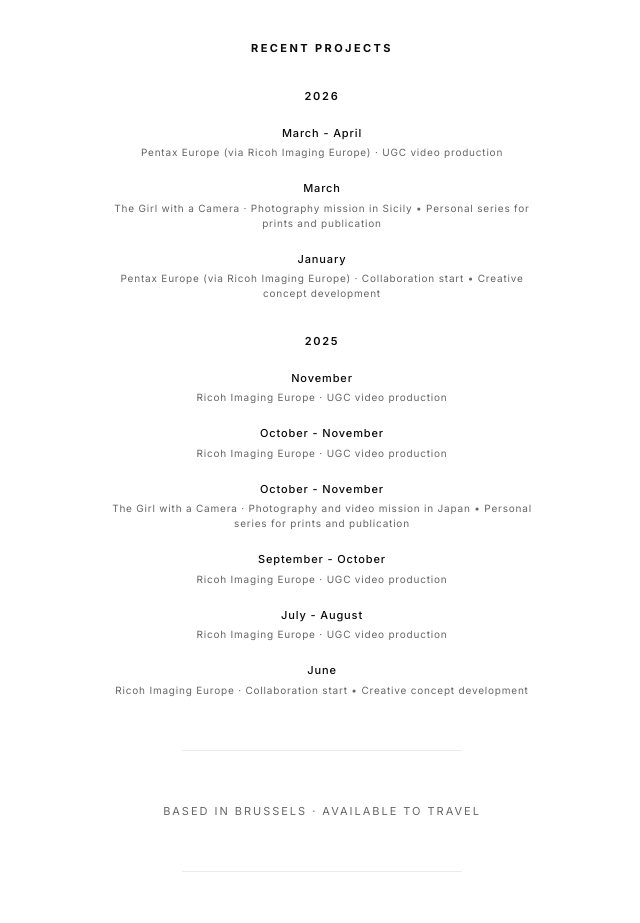
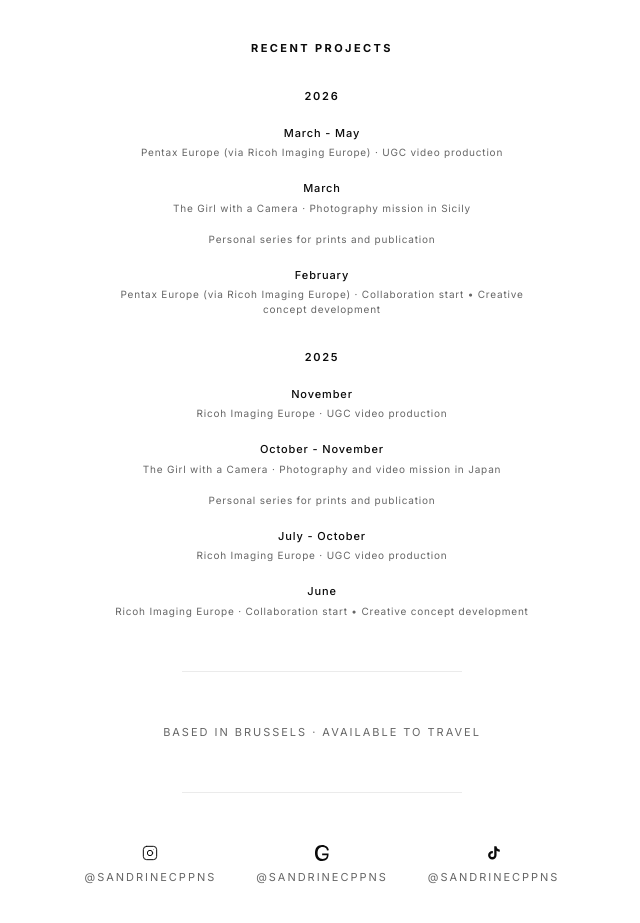
Before and after one commit to thegirlwithacamera/thegirlwithacamera, a Next.js app: page /en/about in a window 1280 px wide. Shown: the part 940-1863 px from the top of the page, without its empty margins (318-958 px from the left). Built offline with nearby package versions, Linux system fonts and the light colour scheme.

Commit message:
Fix Recent Projects formatting: consistent separators, série personnelle on separate line

```diff
--- a/app/[lang]/about/page.tsx
+++ b/app/[lang]/about/page.tsx
@@ -52,26 +52,22 @@ const BRANDS = ["RICOH EUROPE", "PENTAX EUROPE", "INSTA360"];
 
 const RECENT_PROJECTS = {
   fr: [
-    { year: "2026", month: "Mars - Avril", client: "Pentax Europe (via Ricoh Imaging Europe)", desc: "Production vidéo UGC" },
-    { year: "2026", month: "Mars", client: "The Girl with a Camera", desc: "Mission photographique en Sicile • Série personnelle en vue de tirages et édition" },
-    { year: "2026", month: "Janvier", client: "Pentax Europe (via Ricoh Imaging Europe)", desc: "Début de collaboration • Développement des concepts" },
-    { year: "2025", month: "Novembre", client: "Ricoh Imaging Europe", desc: "Production vidéo UGC" },
-    { year: "2025", month: "Octobre - Novembre", client: "Ricoh Imaging Europe", desc: "Production vidéo UGC" },
-    { year: "2025", month: "Octobre - Novembre", client: "The Girl with a Camera", desc: "Mission photo et vidéo au Japon • Série personnelle en vue de tirages et édition" },
-    { year: "2025", month: "Septembre - Octobre", client: "Ricoh Imaging Europe", desc: "Production vidéo UGC" },
-    { year: "2025", month: "Juillet - Août", client: "Ricoh Imaging Europe", desc: "Production vidéo UGC" },
-    { year: "2025", month: "Juin", client: "Ricoh Imaging Europe", desc: "Début de collaboration • Développement des concepts créatifs" },
+    { year: "2026", month: "Mars - Mai", client: "Pentax Europe (via Ricoh Imaging Europe)", desc: "Production vidéo UGC", secondary: "" },
+    { year: "2026", month: "Mars", client: "The Girl with a Camera", desc: "Mission photographique en Sicile", secondary: "Série personnelle en vue de tirages et édition" },
+    { year: "2026", month: "Février", client: "Pentax Europe (via Ricoh Imaging Europe)", desc: "Début de collaboration • Développement des concepts", secondary: "" },
+    { year: "2025", month: "Novembre", client: "Ricoh Imaging Europe", desc: "Production vidéo UGC", secondary: "" },
+    { year: "2025", month: "Octobre - Novembre", client: "The Girl with a Camera", desc: "Mission photo et vidéo au Japon", secondary: "Série personnelle en vue de tirages et édition" },
+    { year: "2025", month: "Juillet - Octobre", client: "Ricoh Imaging Europe", desc: "Production vidéo UGC", secondary: "" },
+    { year: "2025", month: "Juin", client: "Ricoh Imaging Europe", desc: "Début de collaboration • Développement des concepts créatifs", secondary: "" },
   ],
   en: [
-    { year: "2026", month: "March - April", client: "Pentax Europe (via Ricoh Imaging Europe)", desc: "UGC video production" },
-    { year: "2026", month: "March", client: "The Girl with a Camera", desc: "Photography mission in Sicily • Personal series for prints and publication" },
-    { year: "2026", month: "January", client: "Pentax Europe (via Ricoh Imaging Europe)", desc: "Collaboration start • Creative concept development" },
-    { year: "2025", month: "November", client: "Ricoh Imaging Europe", desc: "UGC video production" },
-    { year: "2025", month: "October - November", client: "Ricoh Imaging Europe", desc: "UGC video production" },
-    { year: "2025", month: "October - November", client: "The Girl with a Camera", desc: "Photography and video mission in Japan • Personal series for prints and publication" },
-    { year: "2025", month: "September - October", client: "Ricoh Imaging Europe", desc: "UGC video production" },
-    { year: "2025", month: "July - August", client: "Ricoh Imaging Europe", desc: "UGC video production" },
-    { year: "2025", month: "June", client: "Ricoh Imaging Europe", desc: "Collaboration start • Creative concept development" },
+    { year: "2026", month: "March - May", client: "Pentax Europe (via Ricoh Imaging Europe)", desc: "UGC video production", secondary: "" },
+    { year: "2026", month: "March", client: "The Girl with a Camera", desc: "Photography mission in Sicily", secondary: "Personal series for prints and publication" },
+    { year: "2026", month: "February", client: "Pentax Europe (via Ricoh Imaging Europe)", desc: "Collaboration start • Creative concept development", secondary: "" },
+    { year: "2025", month: "November", client: "Ricoh Imaging Europe", desc: "UGC video production", secondary: "" },
+    { year: "2025", month: "October - November", client: "The Girl with a Camera", desc: "Photography and video mission in Japan", secondary: "Personal series for prints and publication" },
+    { year: "2025", month: "July - October", client: "Ricoh Imaging Europe", desc: "UGC video production", secondary: "" },
+    { year: "2025", month: "June", client: "Ricoh Imaging Europe", desc: "Collaboration start • Creative concept development", secondary: "" },
   ],
 };
 
@@ -314,6 +310,7 @@ export default async function AboutPage({ params }: Props) {
                 <div key={i}>
                   <p className="project-month">{p.month}</p>
                   <p className="project-details">{p.client} · {p.desc}</p>
+                  {p.secondary && <p className="project-details">{p.secondary}</p>}
                 </div>
               ))}
             </div>
```
Also changed, not shown: .claude/settings.local.json.
